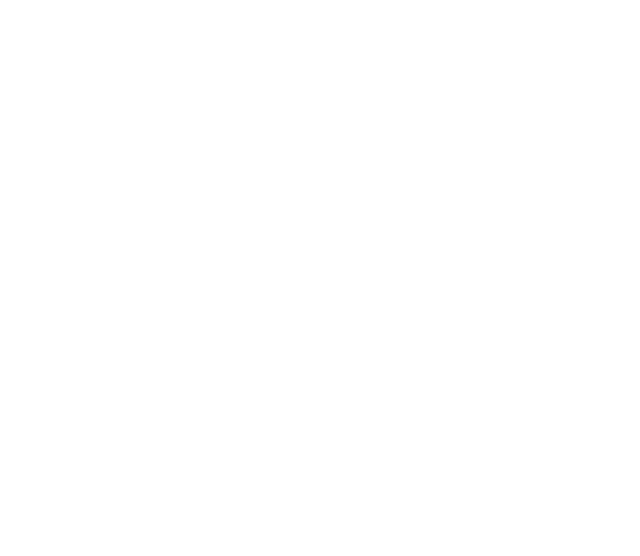
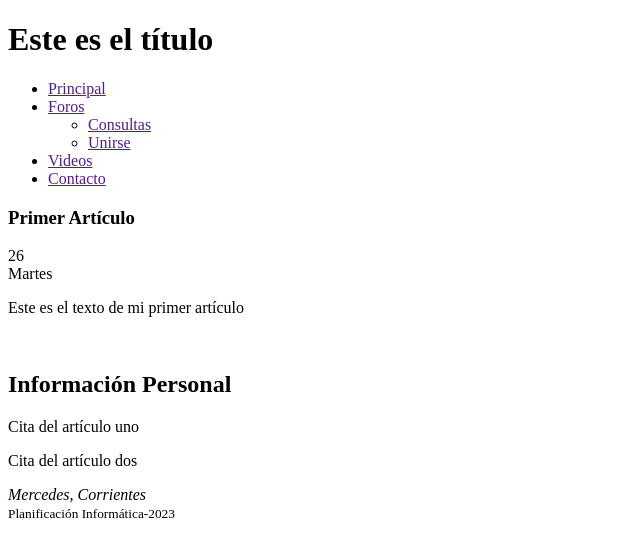
Before and after one commit to DavLop9722/David_Repo, a plain HTML site: page index.html in a window 1280 px wide. Shown: the whole page, without its empty margins (0-640 px from the left). Drawn offline with Linux system fonts and the light colour scheme.

Commit message:
add: contenido de pág inicio

```diff
--- a/index.html
+++ b/index.html
@@ -6,7 +6,58 @@
     <title>Document</title>
 
 </head>
-<body>
+    <header id="cabeceralogo">
+        <div>
+            <h1>Este es el título</h1>
+        </div>
+    </header>
+    <nav id="menuprincipal">
+        <div>
+            <ul id="listamenu">
+                <li><a href="">Principal</a></li>
+                <li><a href="">Foros</a>
+                    <ul>
+                     <li><a href=""> Consultas</a></li>
+                     <li><a href="">Unirse</a></li>
+                    </ul>
+                </li>
+                <li><a href="">Videos</a></li>
+                <li><a href="">Contacto</a></li>
+            </ul>
+        </div>
+    </nav>
+    <main>
+        <div>
+            <section id="articulosprincipales">
+            <article>
+                <h1>Primer Artículo</h1>
+                <time datetime="2023-09-26"pubdate>
+                    <div class="numerodia">26</div>
+                    <div class="nombredia">Martes</div>
+                </time>
+                <p>Este es el texto de mi primer artículo</p>
+                <figure>
+                    <img src="" alt="">
+                </figure>
+            </article>
+            </section>
+            <aside id="infoadicional">
+                <h1>Información Personal</h1>
+                <p>Cita del artículo uno</p>
+                <p>Cita del artículo dos </p>
+            </aside>
+            <div class="recuperar"></div>
+        </div>
+    </main>
+    <footer id="pielogo">
+        <div>
+            <section class="seccionpie">
+                    <address>Mercedes, Corrientes</address>
+                    <small>Planificación Informática-2023</small>
+            </section>
+            <div class="recuperar"></div>
+        </div>
+    </footer>
 
 
 
```
